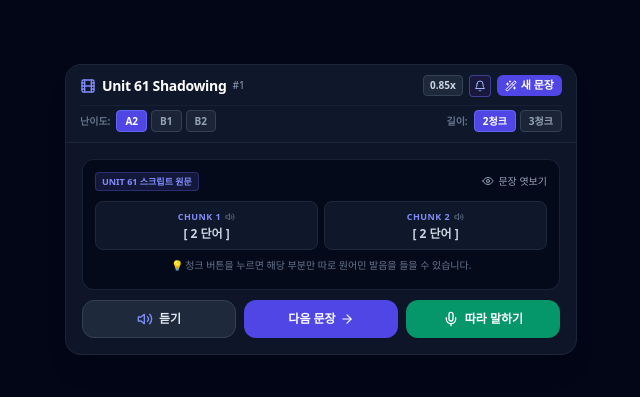
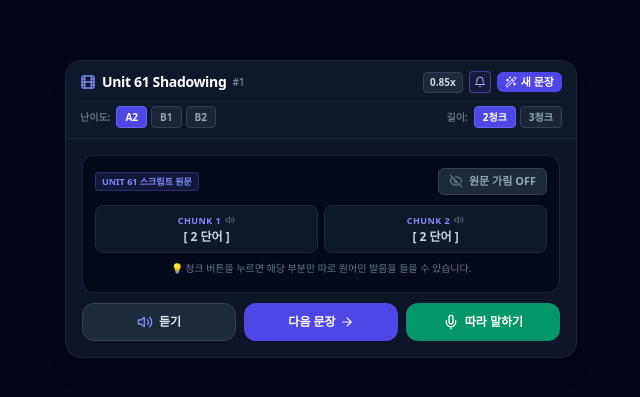
Before and after one commit to TAEWONCHUNG/Wysh_English_Tutor, a React (Vite) app: page / in a window 1280 px wide. Shown: the part 191-588 px from the top of the page, without its empty margins (319-959 px from the left). Built offline with nearby package versions, Linux system fonts and the light colour scheme.

Commit message:
Update App.jsx

```diff
--- a/src/App.jsx
+++ b/src/App.jsx
@@ -2017,7 +2017,6 @@ export default function EnglishTutorApp() {
     setRecordedAudioUrl(null);
     setEvaluation(null);
     setIsPerfect(false);
-    setShowHintText(false);
 
     const diffGroup = CHUNK_DATABASE[targetDiff] || CHUNK_DATABASE.A2;
     const localList = diffGroup[targetLevel] || diffGroup[2];
@@ -2150,11 +2149,17 @@ export default function EnglishTutorApp() {
                 Unit 61 스크립트 원문
               </span>
               <button
+                type="button"
                 onClick={() => setShowHintText(prev => !prev)}
-                className="inline-flex items-center gap-1 text-[10px] text-slate-400 hover:text-slate-200"
+                title={showHintText ? "문장 표시 상태 (다음 문장에도 유지)" : "문장 가림 상태 (다음 문장에도 유지)"}
+                className={`inline-flex items-center gap-1.5 px-2.5 py-1 rounded-md text-[11px] font-bold border transition-all ${
+                  showHintText
+                    ? 'bg-indigo-600 border-indigo-400 text-white shadow-sm'
+                    : 'bg-slate-800 border-slate-700 text-slate-400 hover:text-slate-200'
+                }`}
               >
-                {showHintText ? <EyeOff className="w-3 h-3" /> : <Eye className="w-3 h-3" />}
-                <span>{showHintText ? '문장 숨김' : '문장 엿보기'}</span>
+                {showHintText ? <Eye className="w-3.5 h-3.5" /> : <EyeOff className="w-3.5 h-3.5 text-slate-500" />}
+                <span>{showHintText ? '원문 표시 ON' : '원문 가림 OFF'}</span>
               </button>
             </div>
 
```
